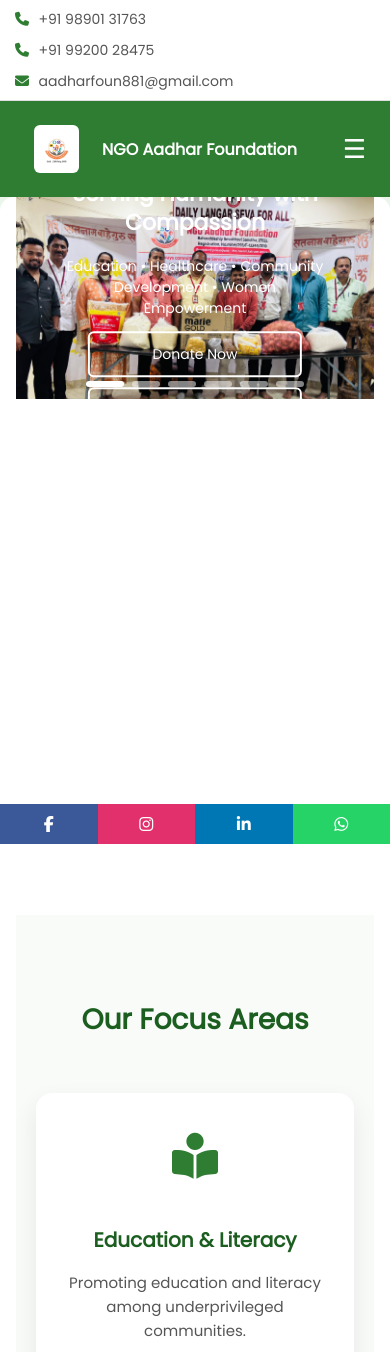
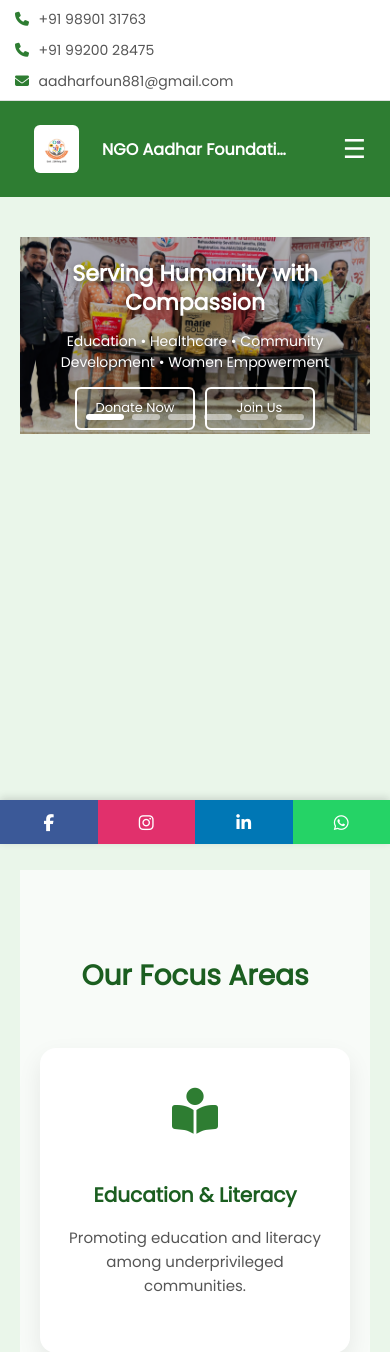
Before and after one commit to KshitijD24/ngo-website, a Flask app: page / in a window 390 px wide. Shown: the top 1352 px of the page. Run offline with Flask 3, Linux system fonts and the light colour scheme.

Commit message:
Refactor hero section styles and layout
Refactor hero section styles and adjust layout for better responsiveness. Update padding, margins, and button styles for improved appearance.

```diff
--- a/static/css/style.css
+++ b/static/css/style.css
@@ -52,8 +52,6 @@ nav a:hover {
   max-width: 1100px;
   margin: auto;
   padding: 40px 20px;
-  background: #ffffff;
-  border-radius: 14px;
 }
 
 /* =========================
@@ -817,7 +815,13 @@ footer {
     white-space: nowrap;
     overflow: hidden;
     text-overflow: ellipsis;
-    max-width: 200px;
+    max-width: 190px;
+  }
+
+  /* Hero slider - tall enough for content + buttons */
+  .hero-slider {
+    height: 75vh !important;
+    min-height: 420px;
   }
 
   /* Slider */
@@ -830,88 +834,97 @@ footer {
     width: 100%;
     height: 100%;
     object-fit: cover;
-    object-position: center top;
-  }
-
+    object-position: center center;
+  }
+
+  /* Hero overlay content - centred */
   .hero-content {
     position: absolute;
     left: 50%;
     top: 50%;
     transform: translate(-50%, -50%);
-    max-width: 85%;
-    width: 85%;
+    width: 88%;
+    max-width: 88%;
     text-align: center;
     padding: 0;
     bottom: auto;
   }
 
+  /* Dark scrim behind text for readability */
+  .hero-content::before {
+    content: '';
+    position: absolute;
+    inset: -20px -24px;
+    background: rgba(0,0,0,0.25);
+    border-radius: 12px;
+    z-index: -1;
+  }
+
   .hero-content h1 {
-    font-size: 1.5rem;
+    font-size: 1.45rem;
     line-height: 1.3;
+    margin-bottom: 8px;
+    text-shadow: 0 2px 8px rgba(0,0,0,0.5);
   }
 
   .hero-content p {
-    font-size: 0.85rem;
+    font-size: 0.82rem;
     letter-spacing: 0;
     line-height: 1.5;
+    margin-bottom: 14px;
+    text-shadow: 0 1px 4px rgba(0,0,0,0.4);
   }
 
   .hero-buttons {
-    flex-direction: column;
+    flex-direction: row;
     gap: 10px;
     align-items: center;
-    margin-top: 12px;
+    justify-content: center;
+    margin-top: 10px;
+    flex-wrap: wrap;
   }
 
   .hero-buttons a {
-    width: 80%;
+    width: auto;
+    min-width: 110px;
     text-align: center;
-    padding: 10px 16px;
-    font-size: 14px;
+    padding: 9px 18px;
+    font-size: 13px;
+    border-radius: 6px;
   }
 
   .slider-dots {
-    bottom: 12px;
-  }
-
-  /* Social sidebar - smaller on mobile */
+    bottom: 14px;
+    z-index: 5;
+  }
+
+  /* Social sidebar → horizontal strip ABOVE bottom edge, not sticky bottom */
   .social-sidebar {
+    position: fixed;
     top: auto;
     bottom: 0;
+    left: 0;
     flex-direction: row;
     width: 100%;
-    z-index: 999;
+    z-index: 900;
+    box-shadow: 0 -2px 8px rgba(0,0,0,0.15);
   }
 
   .social-sidebar a {
     width: 25%;
-    height: 40px;
-    font-size: 16px;
+    height: 44px;
+    font-size: 17px;
+    flex: 1;
   }
 
   .social-sidebar a:hover {
-    width: 25%;
-  }
-
-  /* Mobile language inside menu */
-  .mobile-lang-switcher {
-    display: flex !important;
-    gap: 8px;
-    padding-top: 10px;
-    border-top: 1px solid #e0e0e0;
-    margin-top: 6px;
-    list-style: none;
-  }
-
-  .mobile-lang-switcher button {
-    background: transparent;
-    border: 1.5px solid #2e7d32;
-    color: #2e7d32;
-    padding: 5px 12px;
-    border-radius: 5px;
-    font-size: 13px;
-    font-weight: 600;
-    cursor: pointer;
+    width: auto;
+    flex: 1;
+  }
+
+  /* Add bottom padding to page so social bar doesn't cover footer */
+  body {
+    padding-bottom: 44px;
   }
 
   /* Focus section */
@@ -951,11 +964,6 @@ footer {
     gap: 20px;
     padding: 30px 16px;
   }
-
-  /* Container padding */
-  .container {
-    padding: 0 16px;
-  }
 }
 
 /* ===== HERO IMAGE ZOOM ANIMATION ===== */
```
Also changed, not shown: other parts of static/css/style.css (+46 -15 lines).
